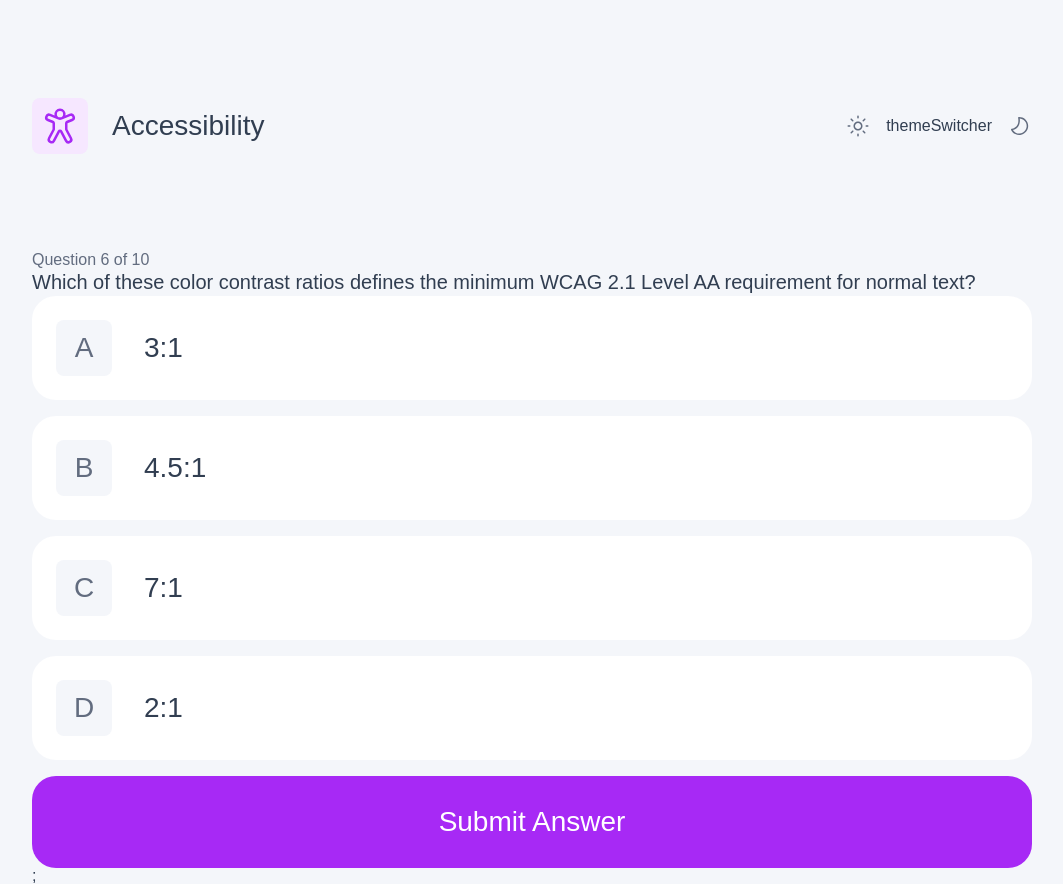
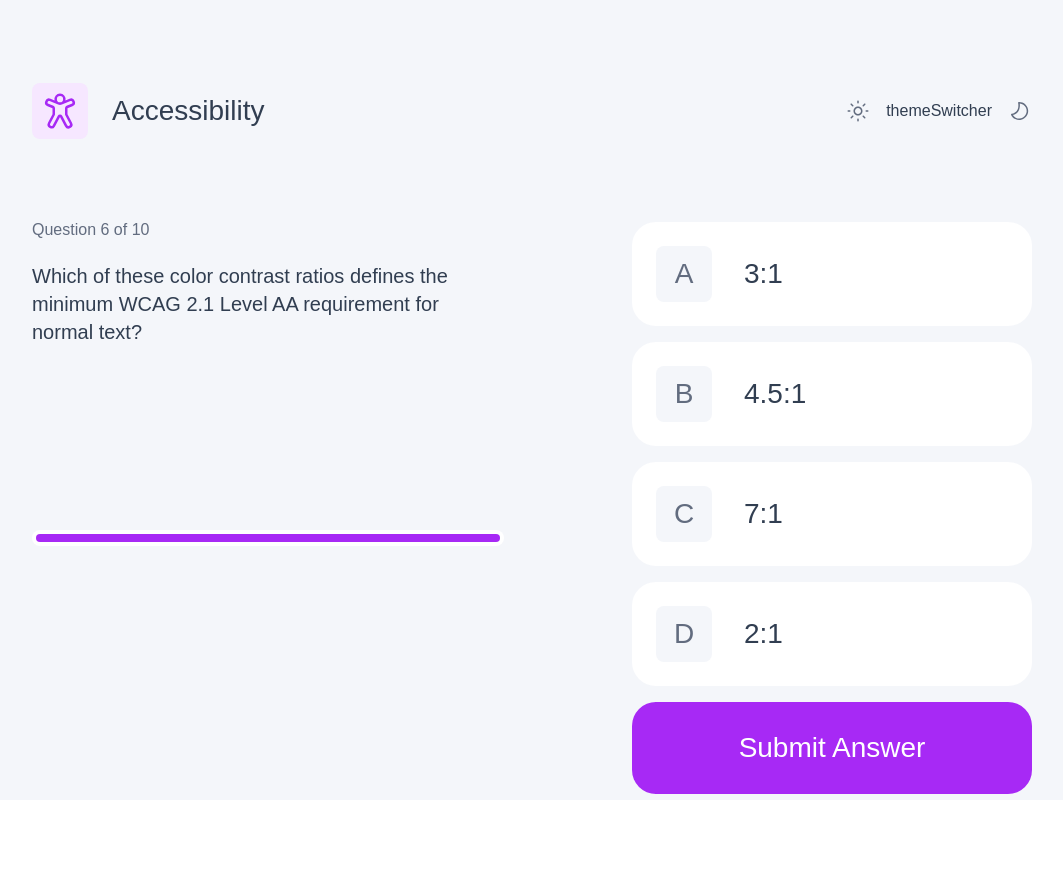
Before and after one commit to BessonovMax/frontend-quiz-app, a React (Vite) app: page /quiz/Accessibility in a window 1280 px wide. Shown: the whole page, without its empty margins (108-1171 px from the left). After the commit the page ends 800 px from the top, so only its background shows below. Built offline with nearby package versions, Linux system fonts and the light colour scheme; a web font is replaced by a local one.

Commit message:
refactor: update QuizPage to use quiz prop and add QuestionArea component

```diff
--- a/src/App.tsx
+++ b/src/App.tsx
@@ -2,17 +2,16 @@ import Header from "./components/Header";
 import data from "./data/data.json";
 import QuizPage from "./pages/QuizPage";
 
-import { type Question, type Quiz } from "./types";
+import { type Quiz } from "./types";
 function App() {
   const quiz: Quiz = data.quizzes[3];
-  const question: Question = quiz.questions[4];
 
   return (
     <div className="bg-background text-text-primary font-display min-h-dvh px-6 leading-none font-medium md:px-16 xl:px-[8.75rem]">
       <div className="mx-auto max-w-[1440px] gap-[2.5rem] md:gap-[4rem] xl:gap-[8rem] 2xl:max-w-[1650px]">
         <Header title={quiz.title} iconPath={quiz.icon} />
         {/* <WelcomePage /> */}
-        <QuizPage question={question} />
+        <QuizPage quiz={quiz} />
       </div>
     </div>
   );
--- a/src/components/Header.tsx
+++ b/src/components/Header.tsx
@@ -7,7 +7,7 @@ interface Props {
 
 export default function Header({ title, iconPath }: Props) {
   return (
-    <header className="flex justify-between py-6 md:py-[3.125rem] xl:py-[6.125rem]">
+    <header className="pb- flex justify-between pt-4 pb-[48px] md:py-[3.125rem] xl:py-[83px]">
       <div className="flex min-w-[167px] items-center justify-start gap-4 md:min-w-[253px] md:gap-6">
         <Title title={title} iconPath={iconPath} />
       </div>
--- a/src/components/quiz/Options.tsx
+++ b/src/components/quiz/Options.tsx
@@ -16,7 +16,7 @@ export default function Options({ question }: QuizPageProps) {
     setSelectedOption(index);
   };
   return (
-    <div className="flex min-w-[20.4375rem] flex-col gap-4 md:gap-6 xl:gap-4">
+    <div className="flex min-w-[20.4375rem] grow-1 flex-col gap-4 md:gap-6 xl:gap-4">
       {options.map((option, index) => (
         <VariantButton
           key={index}
--- /dev/null
+++ b/src/components/quiz/QuestionArea.tsx
@@ -0,0 +1,21 @@
+import type { Quiz, Question } from "../../types";
+
+type QuizPageProps = { quiz: Quiz };
+
+export default function QuestionArea({ quiz }: QuizPageProps) {
+  const question: Question = quiz.questions[4];
+
+  return (
+    <div className="flex flex-col gap-6 md:gap-10 xl:max-w-[472px] xl:gap-[11.5rem]">
+      <div className="flex flex-col gap-4 md:gap-6">
+        <div className="text-text-secondary font-display-italic font-normal">
+          Question 6 of {quiz.questions.length}
+        </div>
+        <div className="text-xl">{question.question}</div>
+      </div>
+      <div className="h-4 rounded-4xl bg-white">
+        <div className="bg-primary mx-1 mt-1 h-2 rounded-4xl"></div>
+      </div>
+    </div>
+  );
+}
--- a/src/pages/QuizPage.tsx
+++ b/src/pages/QuizPage.tsx
@@ -1,16 +1,16 @@
-import type { Question } from "../types";
+import type { Question, Quiz } from "../types";
 import Options from "../components/quiz/Options";
+import QuestionArea from "../components/quiz/QuestionArea";
 
-type QuizPageProps = { question: Question };
+type QuizPageProps = { quiz: Quiz };
 
-export default function QuizPage({ question }: QuizPageProps) {
+export default function QuizPage({ quiz }: QuizPageProps) {
+  const question: Question = quiz.questions[4];
+
   return (
-    <div className="flex flex-col">
-      <div className="text-text-secondary font-display-italic font-normal">
-        Question 6 of 10
-      </div>
-      <div className="text-xl">{question.question}</div>
-      <Options question={question} />;
+    <div className="flex flex-col gap-[2.5rem] xl:flex-row xl:gap-32">
+      <QuestionArea quiz={quiz} />
+      <Options question={question} />
     </div>
   );
 }
```
